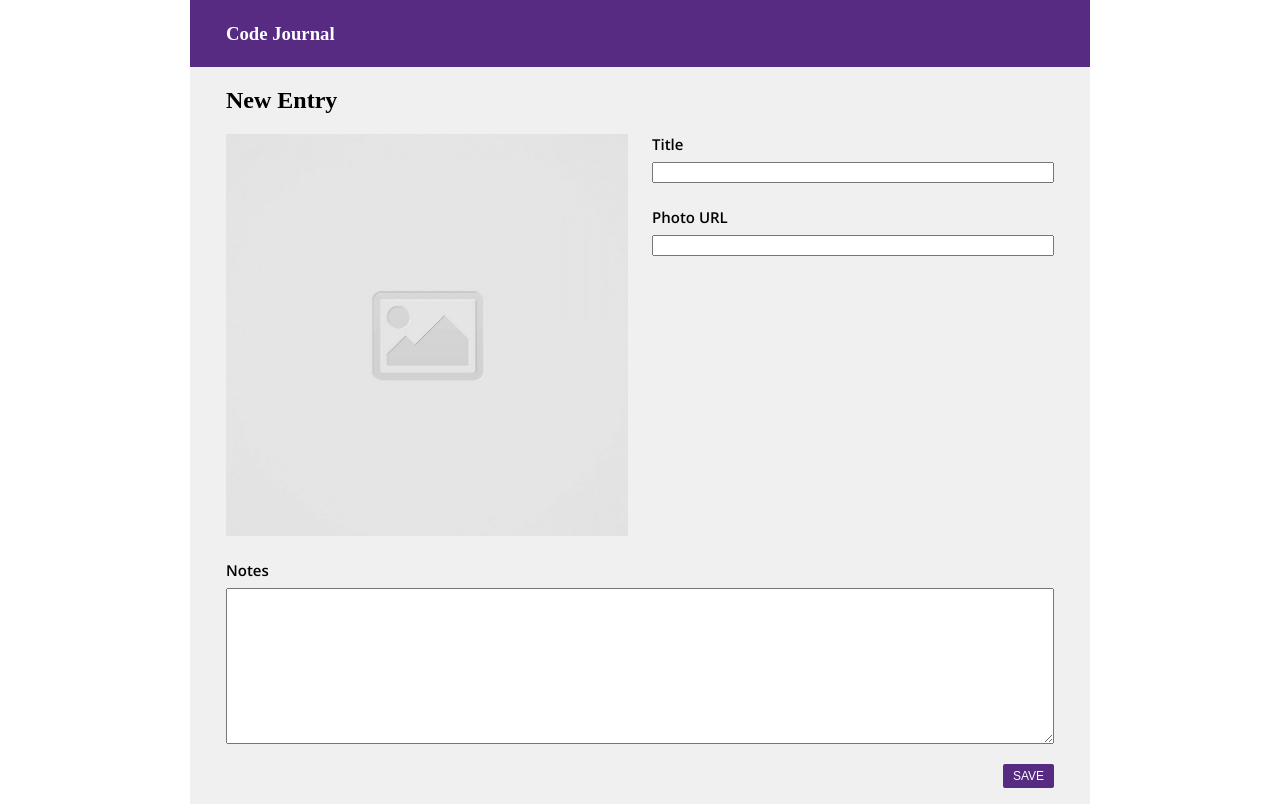
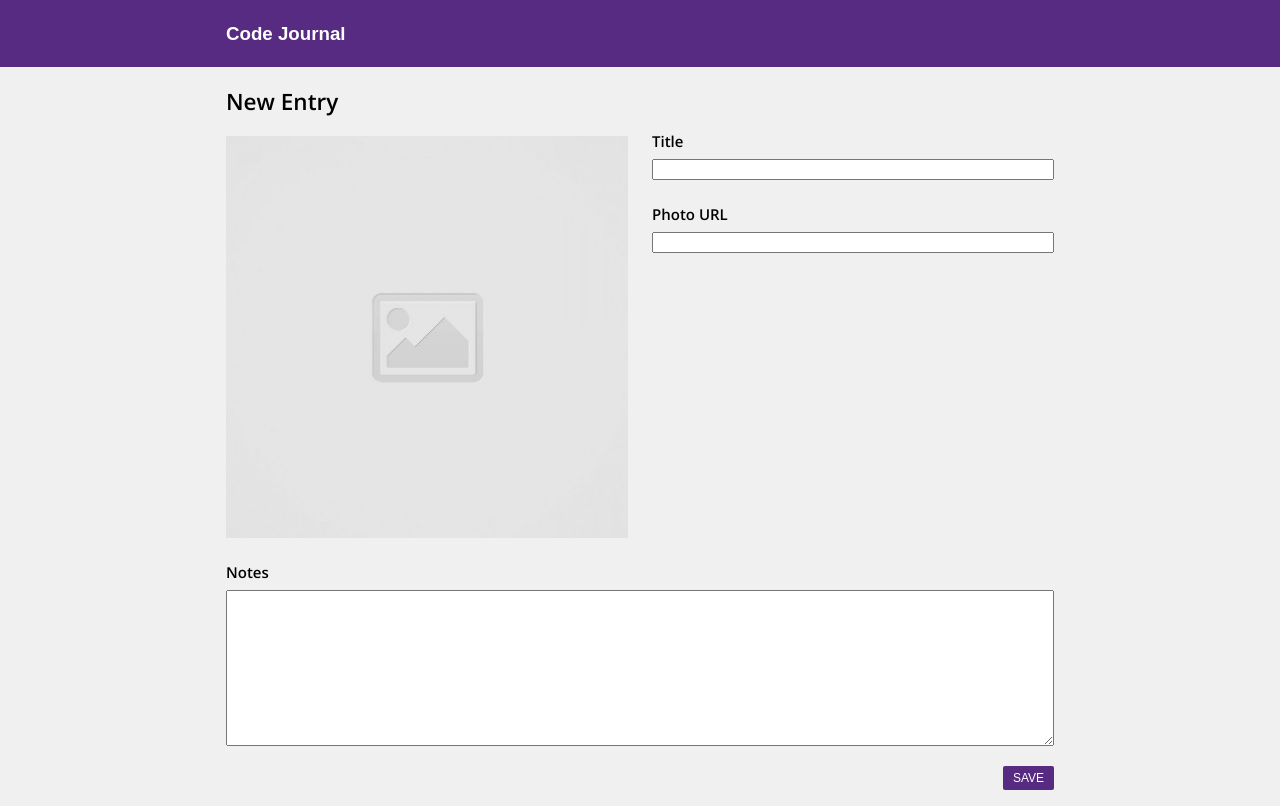
Before and after one commit to DavidKyong/code-journal, a website: page index.html in a window 1280 px wide. Both pictures are taken after typing "Sample", "Sample", "Sample" into the empty fields and a click on the button "SAVE". Drawn offline with nearby package versions, Linux system fonts and the light colour scheme; a web font is replaced by a local one.

Commit message:
Fixed all of the mistakes. #1

```diff
--- a/css/layout.css
+++ b/css/layout.css
@@ -1,16 +1,19 @@
 .hidden {
   display: none !important;
+}
+
+body {
+  background-color: rgb(240, 240, 240);
 }
 
 .container {
   max-width: 575px;
   margin: 0 auto;
   padding: 0 1.5rem;
-  background-color: rgb(240, 240, 240);
 }
 
 form {
-  font-family: "open sans";
+  font-family: "open sans", sans-serif;
   font-size: 15px;
 }
 
--- a/css/styles.css
+++ b/css/styles.css
@@ -6,7 +6,8 @@
 }
 
 header {
-  font-family: "proza libre";
+  font-family: "proza libre", sans-serif;
+  background-color: rgb(86, 43, 129);
 }
 
 button {
@@ -40,19 +41,13 @@ textarea {
 }
 
 .tabTitle {
-  background-color: rgb(86, 43, 129);
   color: white;
-  margin-left: -1.5rem;
-  margin-right: -1.5rem;
   padding-top: 0.25rem;
-  padding-left: 1.5rem;
   padding-bottom: 0.25rem;
 }
 
 @media screen and (min-width: 768px) {
-  .tabTitle {
-    margin-right: -2.25rem;
-    margin-left: -2.25rem;
-    padding-left: 2.25rem;
+  .right {
+    margin-top: 4rem;
   }
 }
--- a/index.html
+++ b/index.html
@@ -33,52 +33,50 @@
         </div>
       </div>
 
-      <div class="row">
-        <div class="column-half">
-          <div class="picTitle">
-            <h2>New Entry</h2>
-          </div>
-        </div>
-      </div>
     </div>
   </header>
   <main class="container">
     <div data-view="entry-form">
       <form>
+
         <div class="row">
           <div class="column-half">
+            <div class="picTitle">
+              <h2>New Entry</h2>
+            </div>
             <div class="picture">
               <img src="/images/placeholder-image-square.jpg" alt="placeholder icon">
             </div>
           </div>
           <div class="column-half">
-            <div>
+            <div class="right">
               <label for="title">Title</label><br>
-              <input id="title" name="pageTitle" required>
-            </div>
-            <div>
+              <input id="title" type="text" name="pageTitle" required>
               <label for="url">Photo URL</label><br>
-              <input id="url" name="photoURL" required>
+              <input id="url" name="photoURL" type="text" required>
             </div>
           </div>
+        </div>
+
+        <div class="row">
           <div class="column-full">
             <div>
               <label for="notes">Notes</label><br>
-
               <textarea id="notes" cols="40" rows="10" required name="message"></textarea>
             </div>
           </div>
+        </div>
+
+        <div class="row">
           <div class="column-full">
             <div class="button">
-
-              <label for="save"></label><br>
               <button type="submit" id="save">SAVE</button>
             </div>
           </div>
         </div>
+
       </form>
-    </div>
-    <div data-view="entries" class="hidden"></div>
+      <div data-view="entries" class="hidden"></div>
   </main>
   <script src="js/data.js"></script>
   <script src="js/main.js"></script>
--- a/js/main.js
+++ b/js/main.js
@@ -3,7 +3,6 @@ const $image = document.querySelector('img');
 const $form = document.querySelector('form');
 
 $inputURL.addEventListener('input', function (event) {
-  event.preventDefault();
   $image.setAttribute('src', event.target.value);
 });
 
@@ -22,8 +21,8 @@ $form.addEventListener('submit', function (event) {
   formValue.entryId = data.nextEntryId;
   data.nextEntryId++;
 
-  data.entries.push(formValue);
+  data.entries.unshift(formValue);
 
   $image.setAttribute('src', '/images/placeholder-image-square.jpg');
-  event.target.reset();
+  $form.reset();
 });
```
Also changed, not shown: js/.devcontainer/devcontainer.json (deleted).
